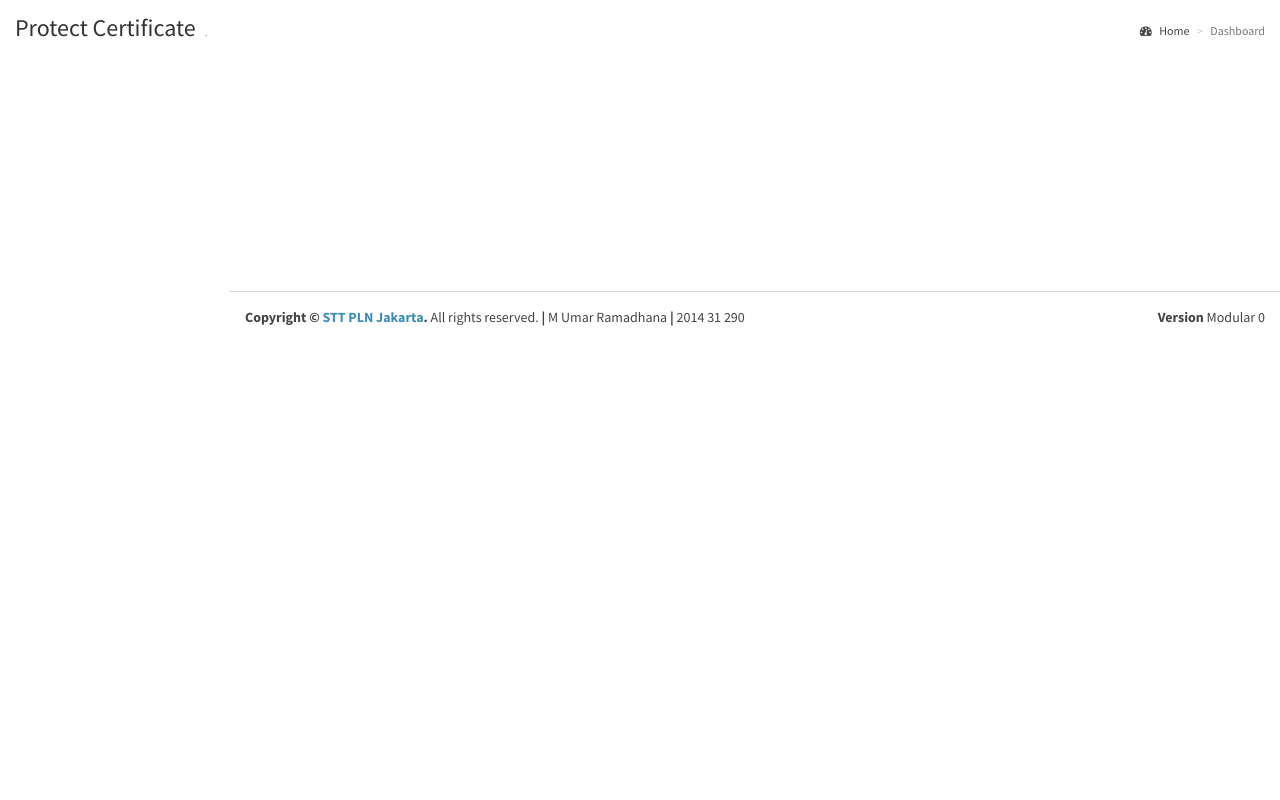
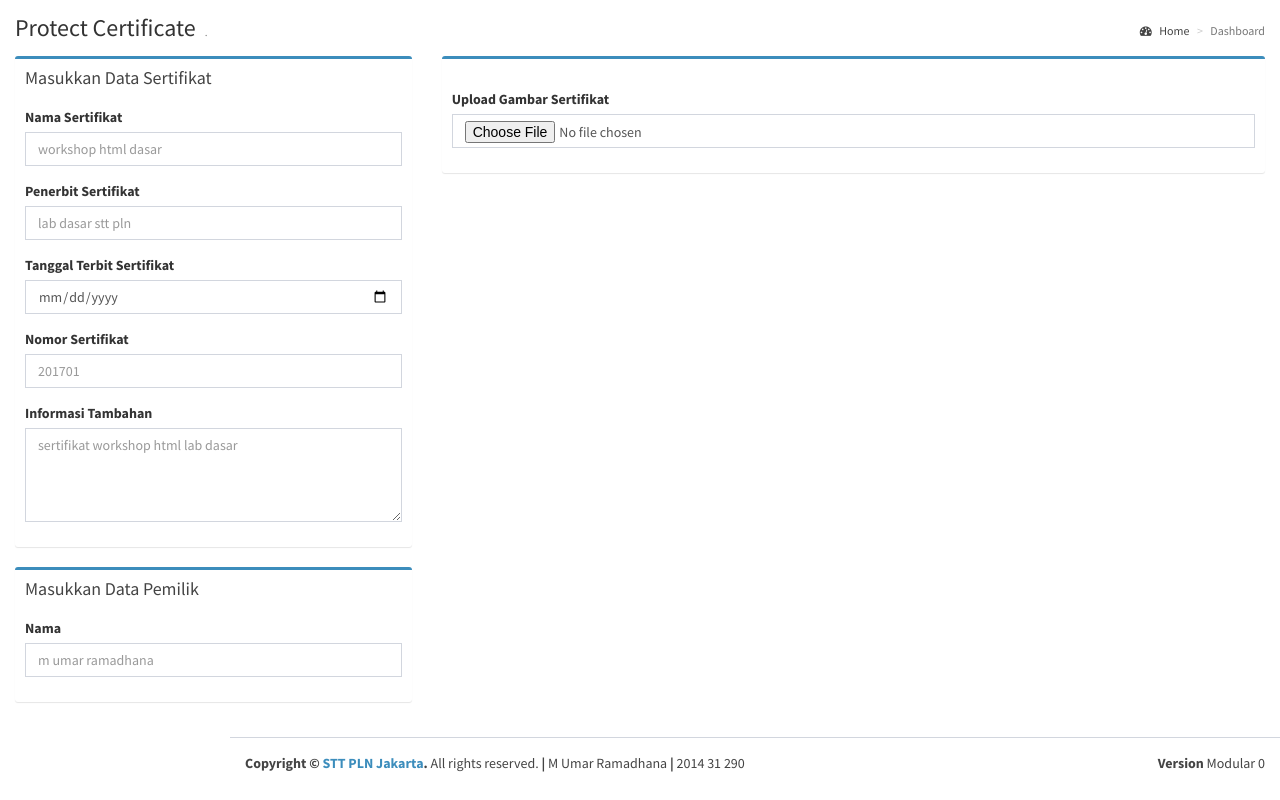
Before and after one commit to umarkotak/sweet_stego, a PHP site: template pages/certificate-protect.php in a window 1280 px wide. Run offline with PHP 8.4, Linux system fonts and the light colour scheme; the template is opened without the code that fills it, so the values that code supplies are empty.

Commit message:
working on page certificate protect
add form for admin

```diff
--- a/pages/certificate-protect.php
+++ b/pages/certificate-protect.php
@@ -14,5 +14,71 @@
 <section class="content">
   <div class="row">
 
+    <form>
+
+    <div class="col-md-4">
+      <div class="box box-primary">
+        <div class="box-header">
+          <h3 class="box-title">Masukkan Data Sertifikat</h3>
+        </div>
+
+        <div class="box-body">
+          <div class="form-group">
+            <label>Nama Sertifikat</label>
+            <input type="text" id="certificate_name" name="certificate_name" class="form-control" placeholder="workshop html dasar">
+          </div>
+
+          <div class="form-group">
+            <label>Penerbit Sertifikat</label>
+            <input type="text" id="certificate_publisher" name="certificate_publisher" class="form-control" placeholder="lab dasar stt pln">
+          </div>
+
+          <div class="form-group">
+            <label>Tanggal Terbit Sertifikat</label>
+            <input type="date" id="certificate_date_published" name="certificate_date_published" class="form-control">
+          </div>
+
+          <div class="form-group">
+            <label>Nomor Sertifikat</label>
+            <input type="text" id="certificate_number" name="certificate_number" class="form-control" placeholder="201701">
+          </div>
+
+          <div class="form-group">
+            <label>Informasi Tambahan</label>
+            <textarea id="certificate_information" name="certificate_information" class="form-control" rows="4" placeholder="sertifikat workshop html lab dasar"></textarea>
+          </div>
+        </div>
+      </div>
+
+      <div class="box box-primary">
+        <div class="box-header">
+          <h3 class="box-title">Masukkan Data Pemilik</h3>
+        </div>
+
+        <div class="box-body">
+          <div class="form-group">
+            <label>Nama</label>
+            <input type="text" id="owner_name" name="owner_name" class="form-control" placeholder="m umar ramadhana">
+          </div>
+        </div>
+      </div>
+    </div>
+
+    <div class="col-md-8">
+      <div class="box box-primary">
+        <div class="box-header">
+        </div>
+
+        <div class="box-body">
+          <div class="form-group">
+            <label>Upload Gambar Sertifikat</label>
+            <input type="file" id="certificate_image" name="certificate_image" class="form-control">
+          </div>
+        </div>
+      </div>
+    </div>
+
+    </form>
+
   </div>
 </section>
```
Also changed, not shown: images/sandbox/sample-1.JPG (deleted), images/sandbox/sample-2.JPG (deleted).
